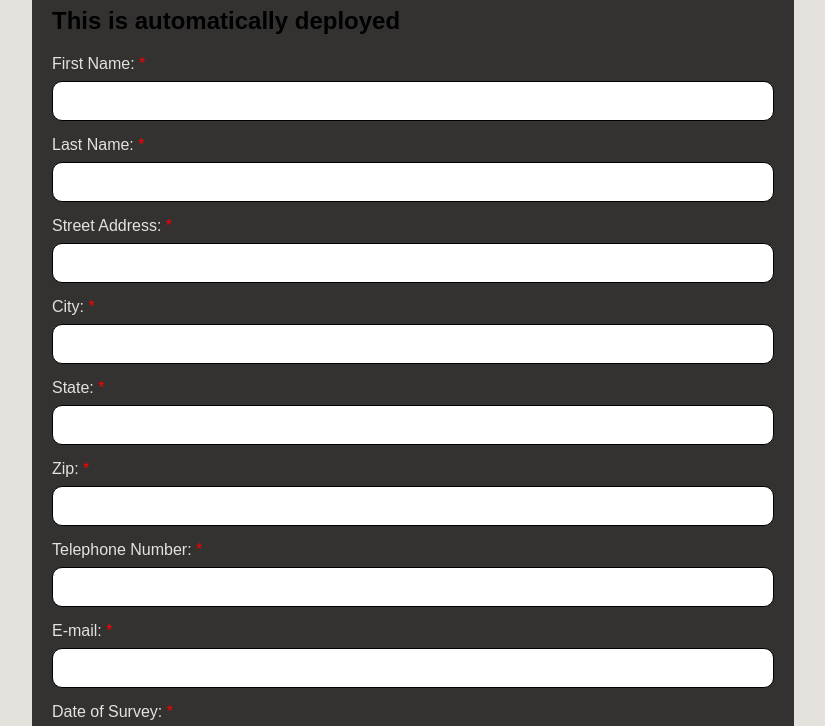
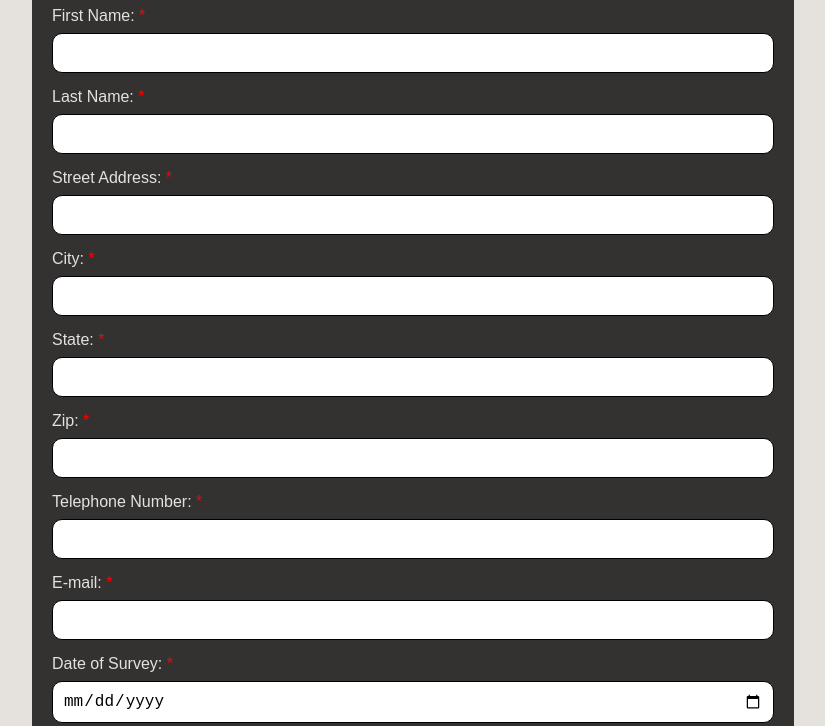
Before and after one commit to RBP98/swe-645-hw2, a plain HTML site: page src/index.html in a window 1280 px wide. Shown: the part 121-847 px from the top of the page, without its empty margins (227-1052 px from the left). Drawn offline with Linux system fonts and the light colour scheme.

Commit message:
Update index.html

```diff
--- a/src/index.html
+++ b/src/index.html
@@ -16,7 +16,7 @@
     <div class="container">
         <form id="surveyForm">
             <h1>George Mason University Survey</h1>
-            <h2>This is automatically deployed</h2>
+<!--             <h2>This is automatically deployed</h2> -->
             <label class="textbox" for="firstName">First Name:</label>
             <input type="text" id="firstName" name="firstName" required>
 
```
